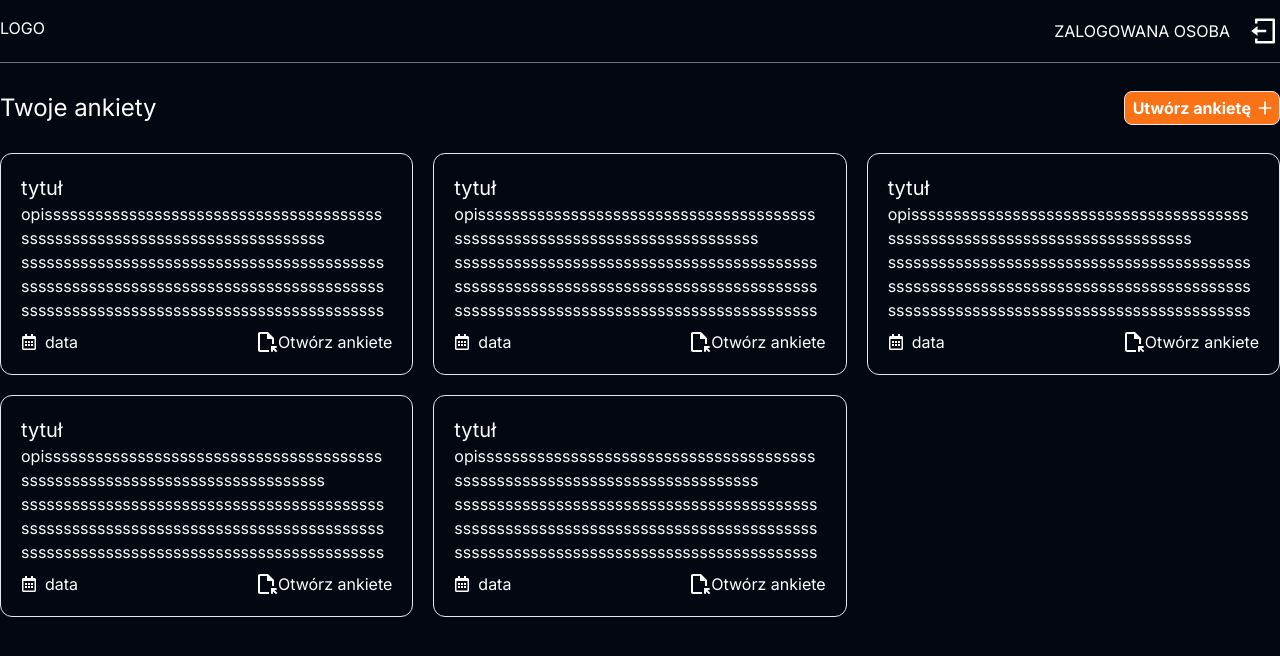
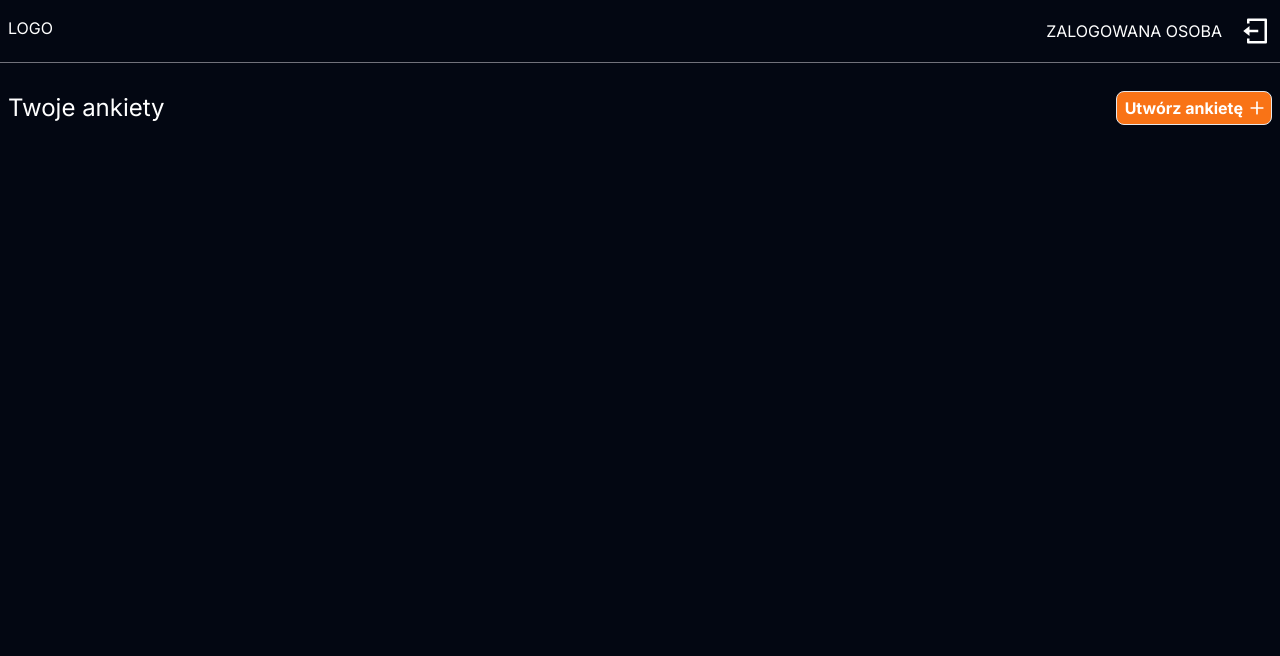
Before and after one commit to Tuptuus/NextJs-survey-app, a Next.js app: page /dashboard in a window 1280 px wide. Shown: the top 656 px of the page. Built offline with nearby package versions, Linux system fonts and the light colour scheme.

Commit message:
just simple css changes, for now drowning in tutorials for prisma and nextAuth

```diff
--- a/app/components/Header.tsx
+++ b/app/components/Header.tsx
@@ -4,7 +4,7 @@ import Logout from "./Logout";
 const Header = () => {
   return (
     <div className="bg-gray-950 text-white border-b border-zinc-500 py-4">
-      <div className="flex flex-row max-w-[1500px] ms-auto me-auto">
+      <div className="flex flex-row max-w-[1500px] ms-auto me-auto px-2">
         <div className="w-1/5">LOGO</div>
         <div className="w-4/5 flex justify-end">
           <div className="flex items-center">ZALOGOWANA OSOBA</div>
--- a/app/components/Logout.tsx
+++ b/app/components/Logout.tsx
@@ -13,8 +13,8 @@ const Logout = () => {
 
   return (
     <div>
-      <p onClick={logout} className="cursor-pointer text-3xl pl-5">
-        <RiLogoutBoxLine />
+      <p className="text-3xl pl-5">
+        <RiLogoutBoxLine onClick={logout} className="cursor-pointer" />
       </p>
     </div>
   );
--- a/app/dashboard/page.tsx
+++ b/app/dashboard/page.tsx
@@ -7,7 +7,7 @@ const DashboardPage = () => {
   return (
     <>
       <ModalContextProvider>
-        <div className="max-w-[1500px] ms-auto me-auto text-white">
+        <div className="max-w-[1500px] ms-auto me-auto text-white px-2">
           <div className="flex py-7">
             <div className="text-2xl w-1/2  flex items-center">
               Twoje ankiety
@@ -16,12 +16,27 @@ const DashboardPage = () => {
               <CreateSurveyButton />
             </div>
           </div>
-          <div className="grid grid-cols-3 gap-5">
+          <div className="grid grid-cols-1 gap-5 md:grid-cols-2 xl:grid-cols-3">
+            {/* <SurveyBlock />
             <SurveyBlock />
             <SurveyBlock />
             <SurveyBlock />
             <SurveyBlock />
             <SurveyBlock />
+            <SurveyBlock />
+            <SurveyBlock />
+            <SurveyBlock />
+            <SurveyBlock />
+            <SurveyBlock />
+            <SurveyBlock />
+            <SurveyBlock />
+            <SurveyBlock />
+            <SurveyBlock />
+            <SurveyBlock />
+            <SurveyBlock />
+            <SurveyBlock />
+            <SurveyBlock />
+            <SurveyBlock /> */}
           </div>
         </div>
       </ModalContextProvider>
--- a/package.json
+++ b/package.json
@@ -11,6 +11,7 @@
   },
   "dependencies": {
     "next": "14.1.0",
+    "next-auth": "^5.0.0-beta.9",
     "react": "^18",
     "react-dom": "^18",
     "react-icons": "^5.0.1"
```
Also changed, not shown: auth.ts (added, +9 -0 lines), 2 other files (tests, documents, lock files or other folders).
